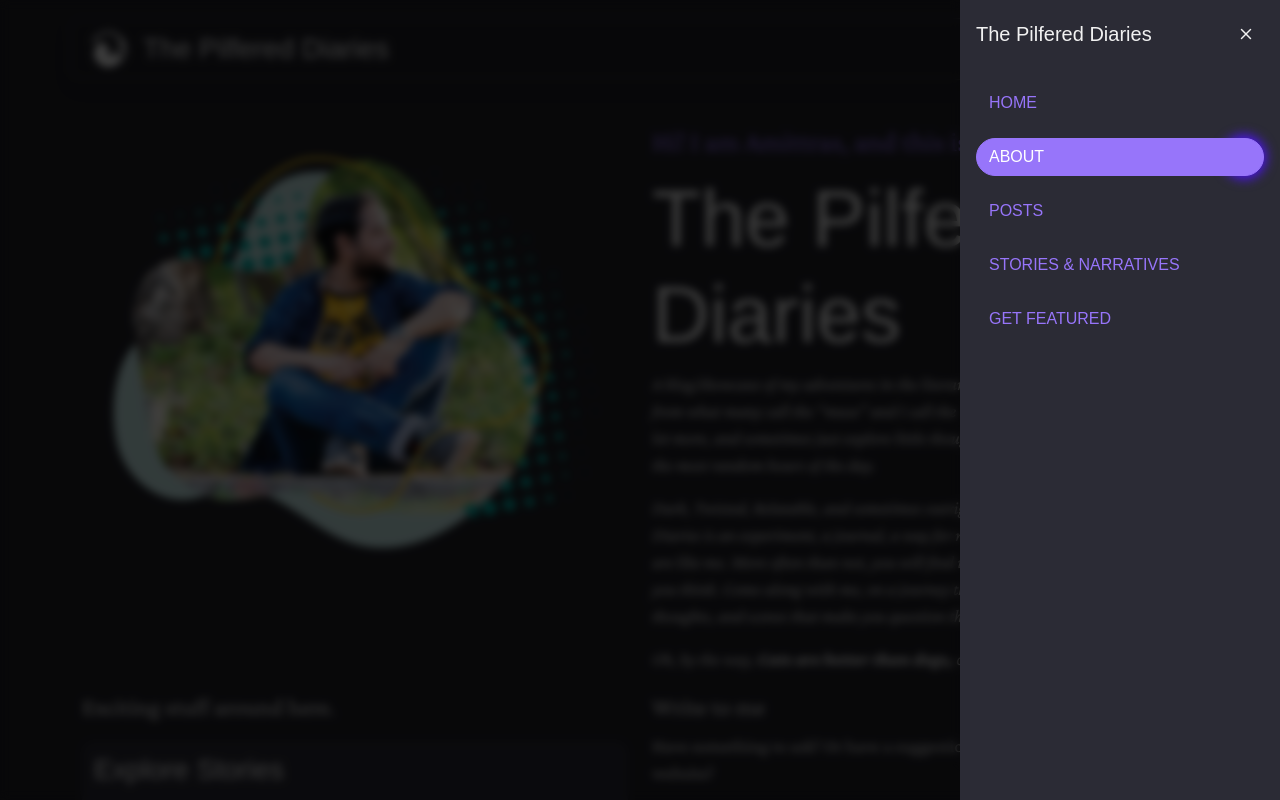
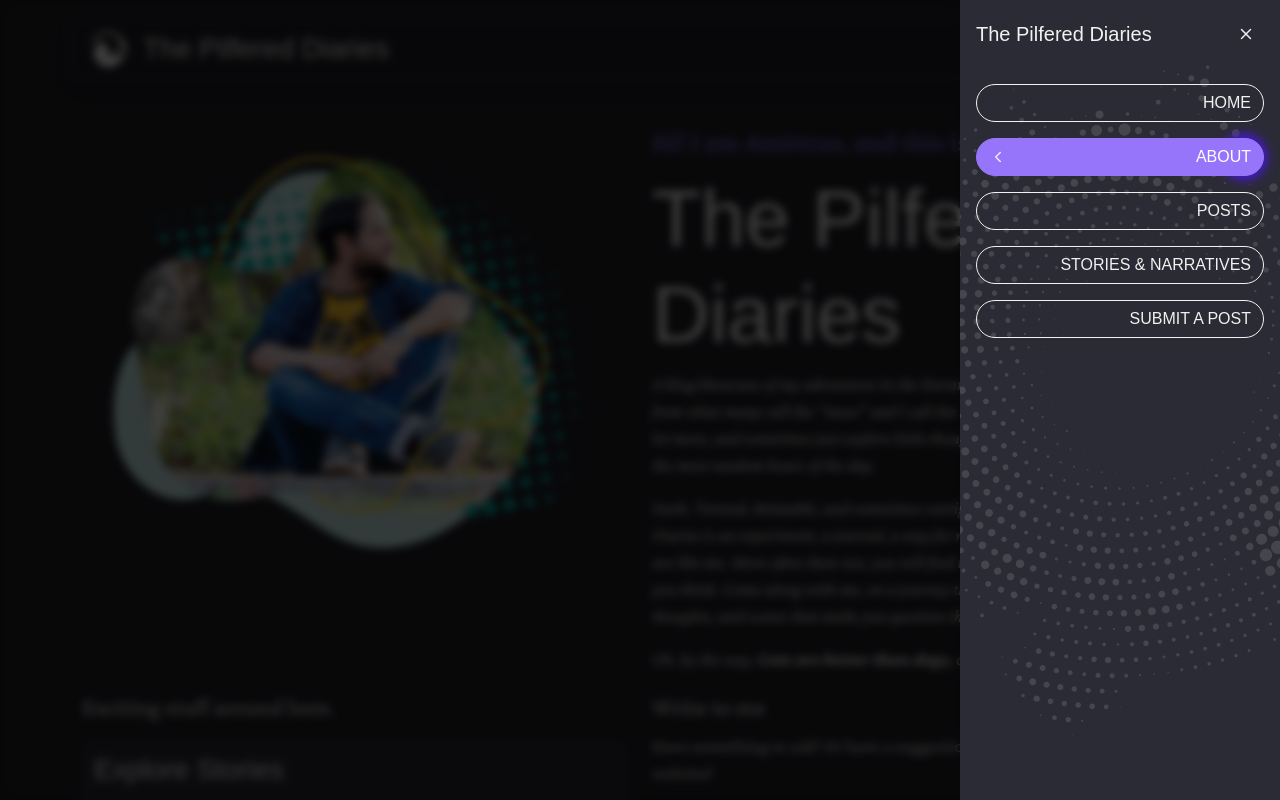
Before and after one commit to heykapil/the-pilfered-diaries, a Next.js app: page /about in a window 1280 px wide. Both pictures are taken after a click on the button 1171 px from the left and 48 px from the top of the page. Shown: the top 800 px of the page. Built offline with nearby package versions, Linux system fonts and the light colour scheme; no server answers; a web font is replaced by a local one.

Commit message:
Other Minor Layout Changes

```diff
--- a/components/footer/Footer.jsx
+++ b/components/footer/Footer.jsx
@@ -16,15 +16,16 @@ import {
   IconBrandBootstrap,
 } from "@tabler/icons";
 import Link from "next/link";
+import dayjs from "dayjs";
 
 export default function Footer() {
   return (
     <div className={styles["tpd-footer"]}>
       <p className="small m-0">
         <span className="me-2">
-          <IconCopyright size={20} />
+          <IconCopyright size={18} />
         </span>
-        {APP_TITLE}
+        {APP_TITLE} {dayjs().format("YYYY")}
       </p>
       <div className="d-flex gap-1">
         <Link
--- a/components/navbar/Navbar.jsx
+++ b/components/navbar/Navbar.jsx
@@ -1,4 +1,4 @@
-import { IconMenu2, IconX } from "@tabler/icons";
+import { IconMenu2, IconX, IconChevronLeft } from "@tabler/icons";
 import Link from "next/link";
 import { useRouter } from "next/router";
 import { useState, useEffect, useMemo, useRef } from "react";
@@ -78,7 +78,7 @@ function Navbar() {
       </nav>
 
       <div
-        className="offcanvas offcanvas-end tpd-sidebar"
+        className={`offcanvas offcanvas-end ${styles["tpd-sidebar"]}`}
         tabIndex="-1"
         ref={sidebarRef}
         aria-labelledby="tpdSidebarLabel">
@@ -99,12 +99,15 @@ function Navbar() {
             {ROUTES.map((route) => (
               <Link
                 key={route.path}
-                className={`btn w-100 d-flex justify-content-start ${
+                className={`btn w-100 d-flex ${
                   route.matchers.includes(pathname)
-                    ? "btn-primary"
-                    : "text-primary"
+                    ? "btn-primary justify-content-between"
+                    : "btn-outline-light justify-content-end"
                 }`}
                 href={route.path}>
+                {route.matchers.includes(pathname) && (
+                  <IconChevronLeft size={18} style={{ marginBottom: "-4px" }} />
+                )}
                 {route.label.toUpperCase()}
               </Link>
             ))}
--- a/constants/route.constants.js
+++ b/constants/route.constants.js
@@ -29,7 +29,7 @@ export const ROUTES = [
   {
     path: "/submissions",
     matchers: ["/submissions"],
-    label: "Get Featured",
+    label: "Submit a post",
   },
 ];
 
--- a/pages/about.jsx
+++ b/pages/about.jsx
@@ -87,7 +87,7 @@ export default function About() {
   return (
     <>
       <NextSeo
-        title="About"
+        title="About the Blog"
         description="About this blog and a little bit about me!"
         openGraph={{
           url: SITE_URL + "/about",
@@ -206,7 +206,6 @@ export default function About() {
                     <div className="form-floating mb-3">
                       <input
                         type="text"
-                        autoFocus
                         {...register("email")}
                         className={`form-control ${
                           errors.email ? "is-invalid" : ""
--- a/pages/submissions.jsx
+++ b/pages/submissions.jsx
@@ -111,7 +111,7 @@ export default function Submissions() {
 
   return (
     <>
-      <NextSeo title={`Submit your Work to ${APP_TITLE}`} />
+      <NextSeo title="Submit your Work" />
       <div className={styles.submissions}>
         <div
           className={`container-fluid shadow pb-4 bg-secondary ${styles["submissions__header"]}`}>
```
Also changed, not shown: pages/stories/[slug]/[chapter].jsx (+1 -1 lines), resources/images/Halftone.svg (added).
